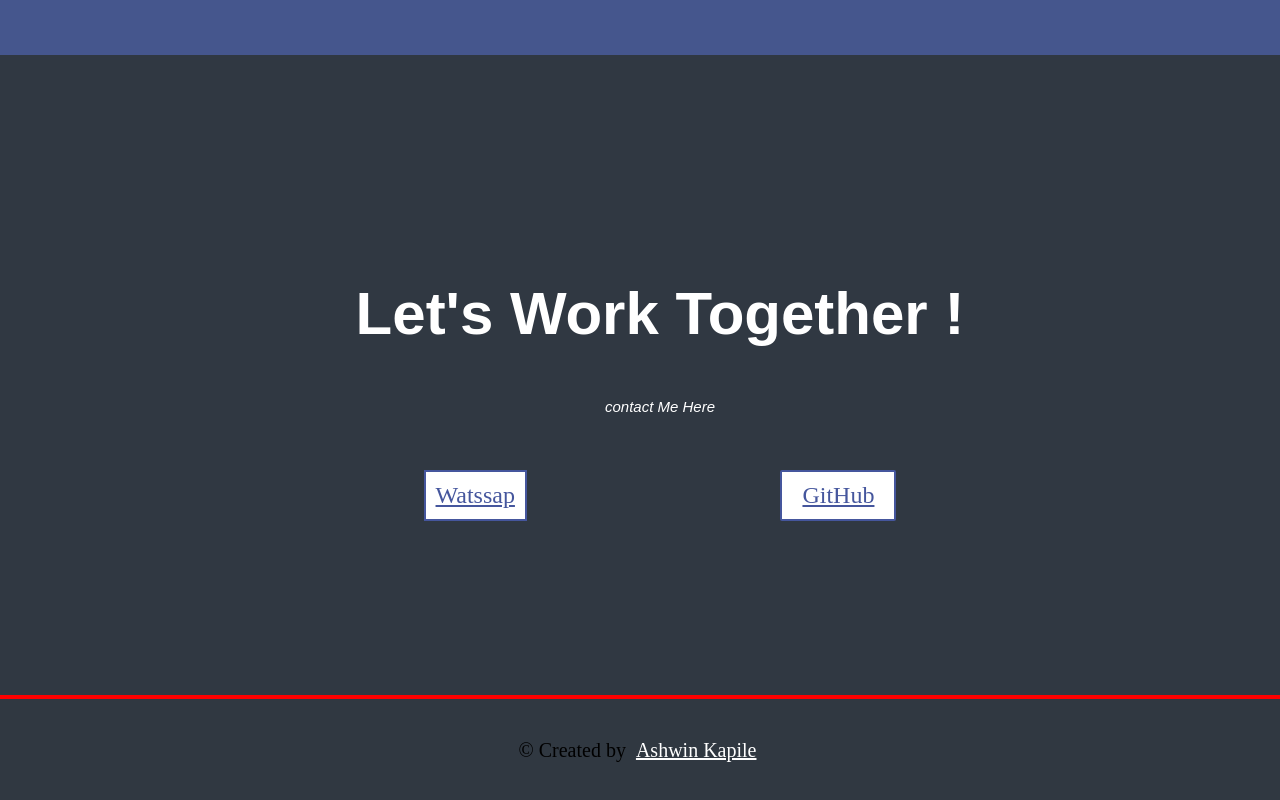
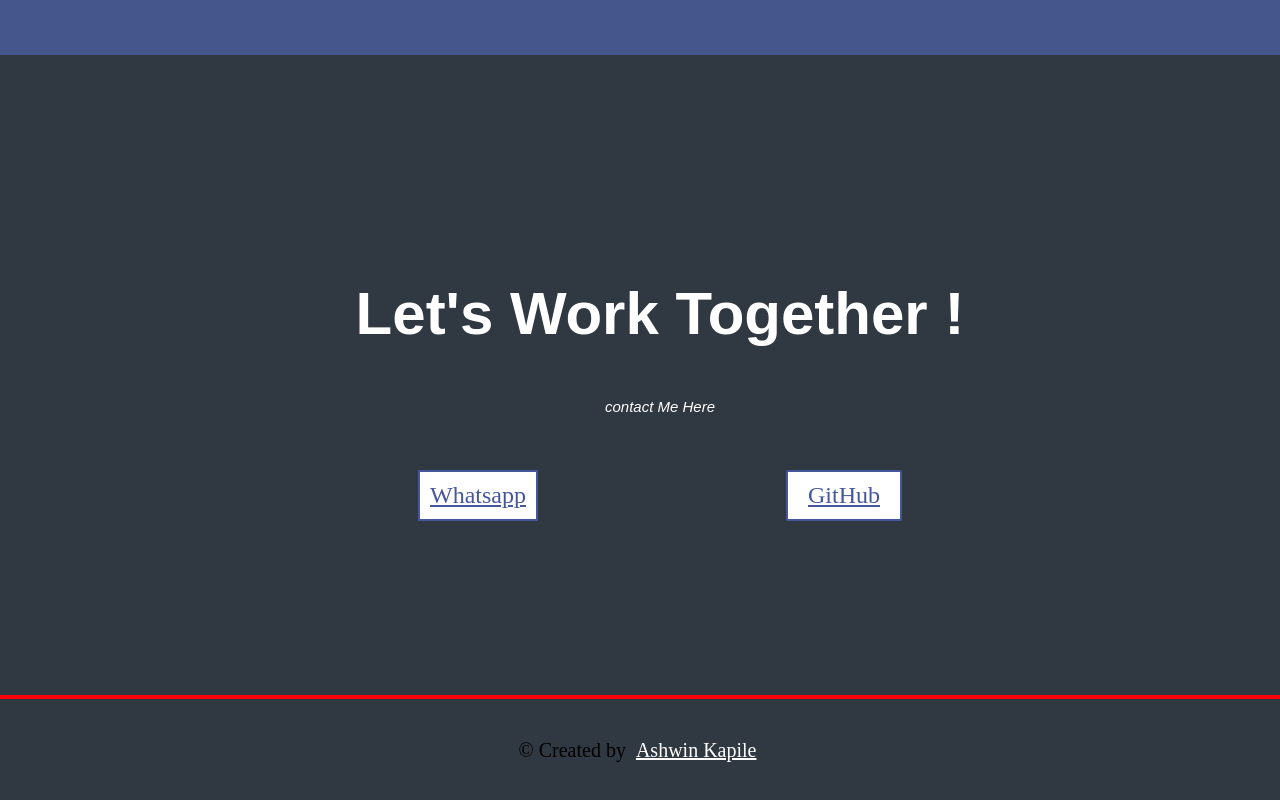
Before and after one commit to Ashking07/personal-portfolio-page, a plain HTML site: page src/index.html in a window 1280 px wide. Shown: the part 1945-2745 px from the top of the page. Drawn offline with Linux system fonts and the light colour scheme; some icons are missing.

Commit message:
Update index.html

```diff
--- a/src/index.html
+++ b/src/index.html
@@ -137,7 +137,7 @@
       <div class="contact-links">
         <a href="tell:9370206137" target="_blank"<i class="fab fa-whatsapp" class="btn contact-details" style="color:#45569d; font-size: 3 rem; border:2px solid #45569d;
   background-color:white; padding:10px;"></i>
-        Watssap
+        Whatsapp
         </a>
          <a style="color:#45569d; font-size: 3 rem;"
           id="profile-link"
```
